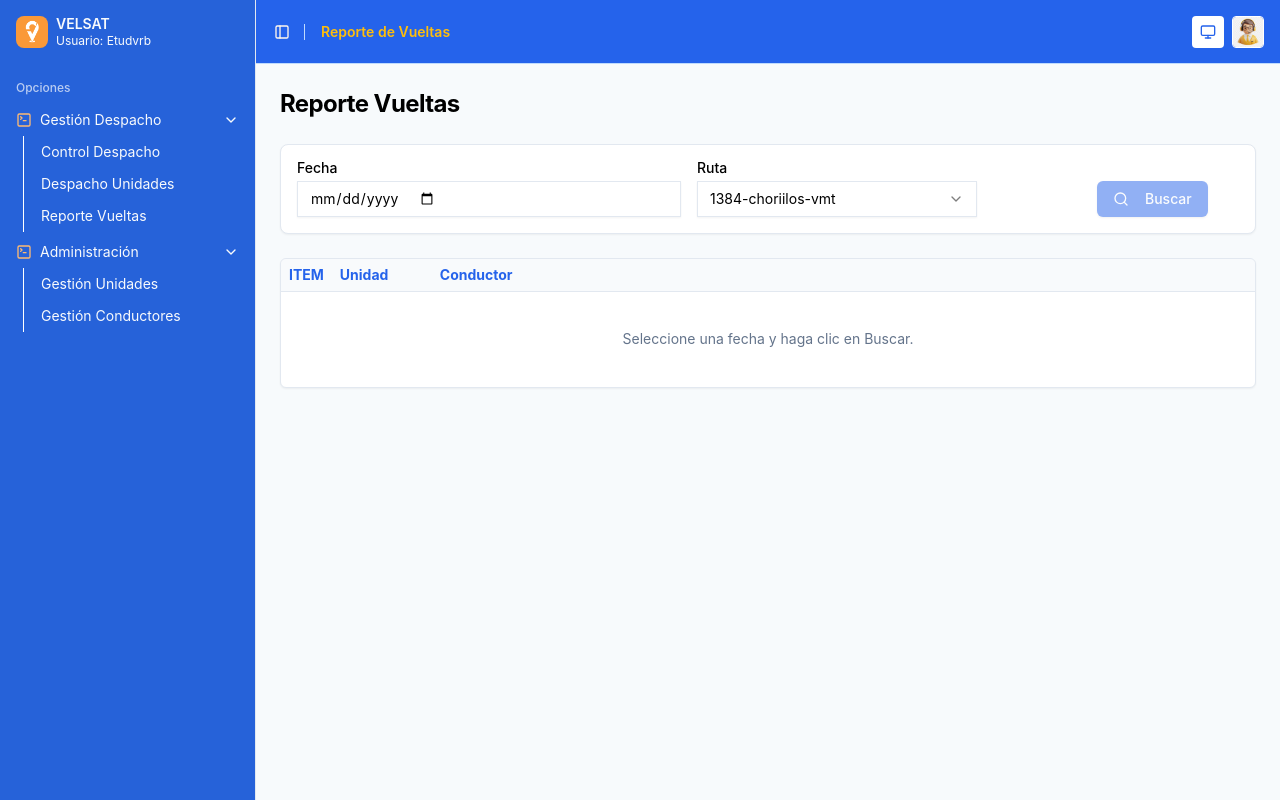
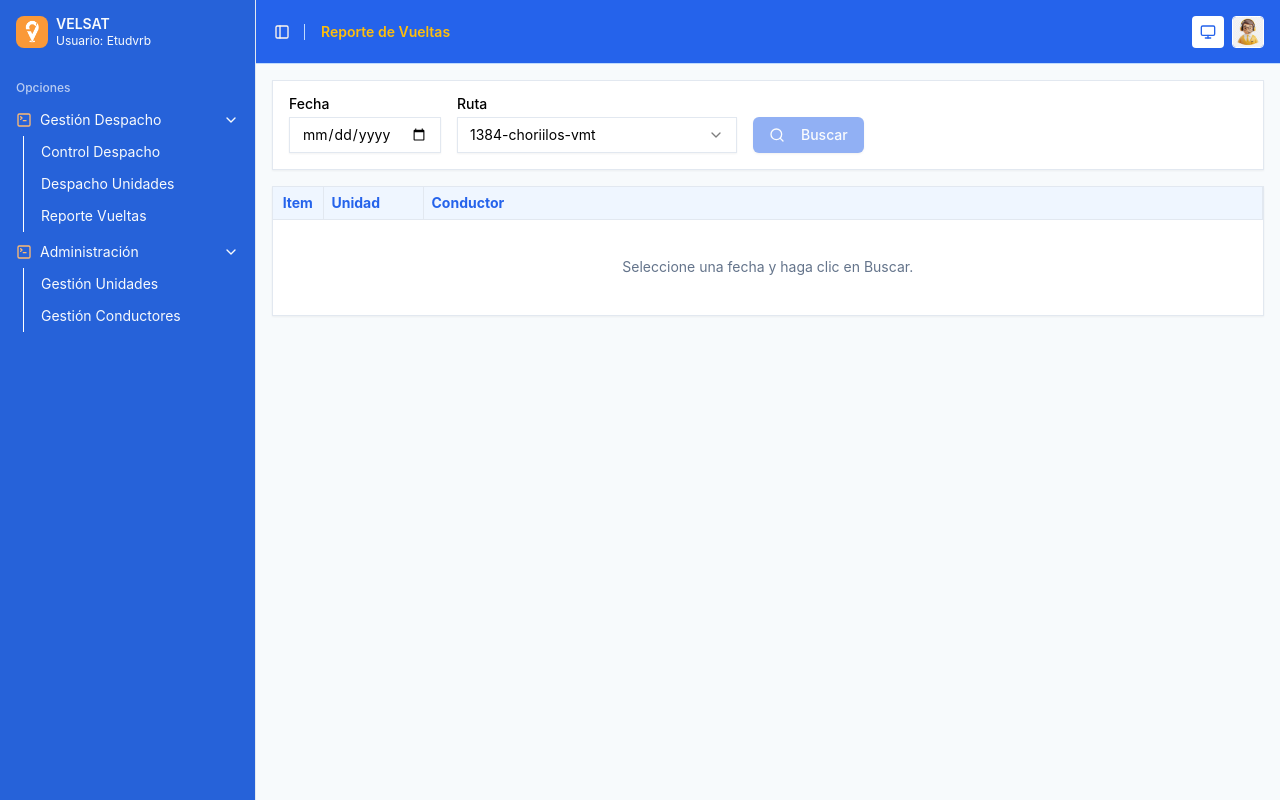
Before and after one commit to CODLuisP/gestionsubvilla, a Next.js app: page /dashboard/reporteVueltas in a window 1280 px wide. Built offline with nearby package versions, Linux system fonts and the light colour scheme.

Commit message:
Subiendo cmabiso de reporte veulats gestion villa b

```diff
--- a/src/app/dashboard/reporteVueltas/page.tsx
+++ b/src/app/dashboard/reporteVueltas/page.tsx
@@ -1,6 +1,6 @@
 "use client";
 
-import { useState } from "react";
+import React, { useState } from "react";
 import { Search } from "lucide-react";
 import { format } from "date-fns";
 
@@ -39,7 +39,7 @@ interface VueltaData {
 
 export default function ReporteVueltasPage() {
   const [fecha, setFecha] = useState<string>("");
-  const [ruta, setRuta] = useState<string>("5");
+  const [ruta, setRuta] = useState<string>("25");
   const [data, setData] = useState<VueltaData[]>([]);
   const [loading, setLoading] = useState<boolean>(false);
   const [hasSearched, setHasSearched] = useState<boolean>(false);
@@ -54,12 +54,12 @@ export default function ReporteVueltasPage() {
       const [year, month, day] = fecha.split("-");
       const formattedDate = `${day}/${month}/${year}`;
 
-      // The API requires ruta=5 always, as per instructions
+      // The API requires ruta=25 always, as per instructions
       const response = await fetch(
         `https://villa.velsat.pe:8443/api/Caja/vueltas?fecha=${encodeURIComponent(
           formattedDate
-        )}&ruta=5`
-      );
+        )}&ruta=25`
+      )
 
       if (!response.ok) {
         throw new Error("Error fetching data");
@@ -82,13 +82,11 @@ export default function ReporteVueltasPage() {
   );
 
   return (
-    <div className="flex flex-col gap-6 p-6">
-      <div className="flex items-center justify-between">
-        <h1 className="text-2xl font-bold tracking-tight">Reporte Vueltas</h1>
-      </div>
+    <div className="flex flex-col gap-4 p-4">
 
-      <div className="flex flex-col gap-4 md:flex-row md:items-end bg-white p-4 rounded-lg border shadow-sm">
-        <div className="grid w-full max-w-sm items-center gap-1.5">
+
+      <div className="flex flex-col gap-4 md:flex-row md:items-end bg-white p-4 border shadow-sm">
+        <div className="grid  max-w-sm items-center gap-1.5">
           <label htmlFor="fecha" className="text-sm font-medium leading-none peer-disabled:cursor-not-allowed peer-disabled:opacity-70">
             Fecha
           </label>
@@ -100,7 +98,7 @@ export default function ReporteVueltasPage() {
           />
         </div>
 
-        <div className="grid w-full max-w-sm items-center gap-1.5">
+        <div className="grid max-w-sm items-center gap-1.5">
           <label htmlFor="ruta" className="text-sm font-medium leading-none peer-disabled:cursor-not-allowed peer-disabled:opacity-70">
             Ruta
           </label>
@@ -109,12 +107,12 @@ export default function ReporteVueltasPage() {
               <SelectValue placeholder="Seleccione ruta" />
             </SelectTrigger>
             <SelectContent>
-              <SelectItem value="5">1384-choriilos-vmt</SelectItem>
+              <SelectItem value="25">1384-choriilos-vmt</SelectItem>
             </SelectContent>
           </Select>
         </div>
 
-        <Button onClick={handleSearch} disabled={loading || !fecha} className="w-full md:w-auto">
+        <Button onClick={handleSearch} disabled={loading || !fecha} >
           {loading ? (
             "Buscando..."
           ) : (
@@ -125,18 +123,30 @@ export default function ReporteVueltasPage() {
         </Button>
       </div>
 
-      <div className="rounded-md border bg-white shadow-sm overflow-hidden">
+      <div className="border bg-white shadow-sm overflow-hidden">
         <div className="overflow-x-auto">
           <Table>
             <TableHeader>
-              <TableRow className="bg-muted/50 hover:bg-muted/50">
-                <TableHead className="w-[50px] text-center font-bold text-primary">ITEM</TableHead>
-                <TableHead className="w-[100px] font-bold text-primary">Unidad</TableHead>
-                <TableHead className="min-w-[200px] font-bold text-primary">Conductor</TableHead>
+              <TableRow className="bg-blue-50">
+                <TableHead rowSpan={2} className="w-[50px] text-center font-bold text-primary border-r">Item</TableHead>
+                <TableHead rowSpan={2} className="w-[100px] font-bold text-primary border-r">Unidad</TableHead>
+                <TableHead rowSpan={2} className="min-w-[200px] font-bold text-primary border-r">Conductor</TableHead>
                 {Array.from({ length: maxVueltas }).map((_, index) => (
-                  <TableHead key={index} className="text-center font-bold text-primary min-w-[120px] bg-blue-50/50 border-l">
+                  <TableHead key={index} colSpan={2} className="text-center font-bold text-primary bg-blue-50/50 border-b border-r last:border-r-0">
                     Vuelta {index + 1}
                   </TableHead>
+                ))}
+              </TableRow>
+              <TableRow className="bg-blue-50">
+                {Array.from({ length: maxVueltas }).map((_, index) => (
+                  <React.Fragment key={`header-${index}`}>
+                    <TableHead className="text-center text-xs font-semibold text-gray-800 bg-blue-50/30 border-r h-8">
+                      Inicio
+                    </TableHead>
+                    <TableHead className="text-center text-xs font-semibold text-gray-800 bg-blue-50/30 border-r last:border-r-0 h-8">
+                      Fin
+                    </TableHead>
+                  </React.Fragment>
                 ))}
               </TableRow>
             </TableHeader>
@@ -144,29 +154,36 @@ export default function ReporteVueltasPage() {
               {data.length > 0 ? (
                 data.map((item, index) => (
                   <TableRow key={index} className="hover:bg-muted/50">
-                    <TableCell className="text-center font-medium text-muted-foreground">
+                    <TableCell className="text-center font-medium text-muted-foreground border-r">
                       {index + 1}
                     </TableCell>
-                    <TableCell className="font-medium text-orange-500">
-                      <span className="bg-orange-100 px-2 py-0.5 rounded text-xs font-bold border border-orange-200">
+                    <TableCell className="font-medium text-orange-500 border-r">
+                      <span className="px-2 py-0.5 rounded text-xs font-bold text-gray-600 uppercase">
                         {item.codunidad}
                       </span>
                     </TableCell>
-                    <TableCell className="text-sm text-muted-foreground font-medium uppercase">
+                    <TableCell className="text-sm text-muted-foreground font-medium uppercase border-r">
                       {item.conductor?.nombre || "-"}
                     </TableCell>
                     {Array.from({ length: maxVueltas }).map((_, vIndex) => {
                       const despacho = item.listaDespachos?.[vIndex];
                       return (
-                        <TableCell key={vIndex} className="text-center border-l p-0">
-                          {despacho ? (
-                            <div className="flex justify-center items-center h-full w-full py-2 px-1">
-                              <div className="bg-slate-100 text-slate-600 text-xs px-2 py-1 rounded font-mono border border-slate-200 whitespace-nowrap">
-                                {despacho.fecini} {despacho.fecfin ? `- ${despacho.fecfin}` : ""}
+                        <React.Fragment key={`vuelta-${index}-${vIndex}`}>
+                          <TableCell className="text-center border-r p-0">
+                            {despacho ? (
+                              <div className="py-2 px-1 text-xs font-mono text-slate-600">
+                                {despacho.fecini}
                               </div>
-                            </div>
-                          ) : null}
-                        </TableCell>
+                            ) : null}
+                          </TableCell>
+                          <TableCell className="text-center border-r p-0">
+                            {despacho ? (
+                              <div className="py-2 px-1 text-xs font-mono text-slate-600">
+                                {despacho.fecfin || "-"}
+                              </div>
+                            ) : null}
+                          </TableCell>
+                        </React.Fragment>
                       );
                     })}
                   </TableRow>
@@ -174,7 +191,7 @@ export default function ReporteVueltasPage() {
               ) : (
                 <TableRow>
                   <TableCell
-                    colSpan={3 + maxVueltas}
+                    colSpan={3 + (maxVueltas * 2)}
                     className="h-24 text-center text-muted-foreground"
                   >
                     {hasSearched ? "No se encontraron resultados." : "Seleccione una fecha y haga clic en Buscar."}
```
